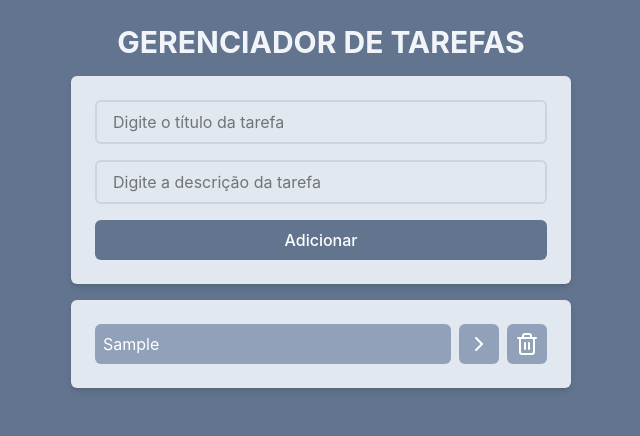
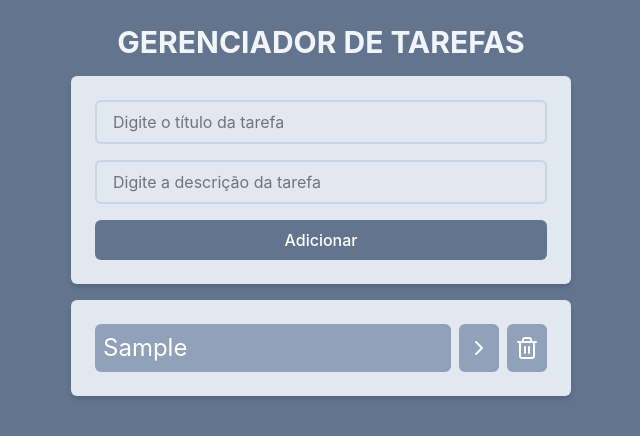
Before and after one commit to DaniRolim/LEARN-REACT, a React (Vite) app: page / in a window 1280 px wide. Both pictures are taken after typing "Sample", "Sample" into the empty fields and a click on the button "Adicionar". Shown: the top 436 px of the page, without its empty margins (319-959 px from the left). Built offline with nearby package versions, Linux system fonts and the light colour scheme.

Commit message:
style: titulo da task

```diff
--- a/package.json
+++ b/package.json
@@ -14,6 +14,7 @@
     "lucide-react": "^1.18.0",
     "react": "^19.2.6",
     "react-dom": "^19.2.6",
+    "react-draggable": "^4.7.0",
     "react-router-dom": "^7.17.0",
     "tailwindcss": "^4.3.0",
     "uuid": "^14.0.0"
@@ -27,6 +28,6 @@
     "eslint-plugin-react-hooks": "^7.1.1",
     "eslint-plugin-react-refresh": "^0.5.2",
     "globals": "^17.6.0",
-    "vite": "^8.0.12"
+    "vite": "^8.0.16"
   }
 }
--- a/src/components/Tasks.jsx
+++ b/src/components/Tasks.jsx
@@ -1,8 +1,9 @@
 import { ChevronRightIcon, Trash } from "lucide-react";
 import { useNavigate } from "react-router-dom";
 import Button from "./Button";
+import Draggable from "react-draggable";
 
-function Tasks({ tasks, onTaskClick, onDeleteTaskClick, message}) {
+function Tasks({ tasks, onTaskClick, onDeleteTaskClick, message }) {
   const navigate = useNavigate();
 
   function onSeeDetailsClick(task) {
@@ -16,28 +17,31 @@ function Tasks({ tasks, onTaskClick, onDeleteTaskClick, message}) {
       <ul className="space-y-4 p-6 bg-slate-200 rounded-md shadow-md">
         {tasks.length === 0 ? (
           <p className="text-slate-600 text-center">Nenhuma tarefa ainda</p>
-                    ) : (tasks.children)}
+        ) : (
+          tasks.children
+        )}
         {tasks.map((task) => (
           <li key={task.id} className="flex gap-2">
+            <Draggable>
                 <button
-                                className={`bg-slate-400 text-white text-left p-2 w-full rounded-md ${task.isCompleted && 'line-through'}`}
+                    className={`bg-slate-400 text-white text-left cursor-grab text-2xl p-2 w-full rounded-md ${task.isCompleted && "line-through decoration-black decoration-wavy"}`}
                     onClick={() => onTaskClick(task.id)}
                     >
                     {task.title}
                 </button>
-                            <Button
-                                onClick={() => onSeeDetailsClick(task)}>
+            </Draggable>
+
+            <Button onClick={() => onSeeDetailsClick(task)}>
               <ChevronRightIcon />
             </Button>
-                            <Button
-                                onClick={() => onDeleteTaskClick(task.id)}>
+            <Button onClick={() => onDeleteTaskClick(task.id)}>
               <Trash />
             </Button>
           </li>
         ))}
       </ul>
     </div>
-    )
+  );
 }
 
 export default Tasks;
```
Also changed, not shown: 1 other file (tests, documents, lock files or other folders). Lines whose indentation alone changed are shown as unchanged.
